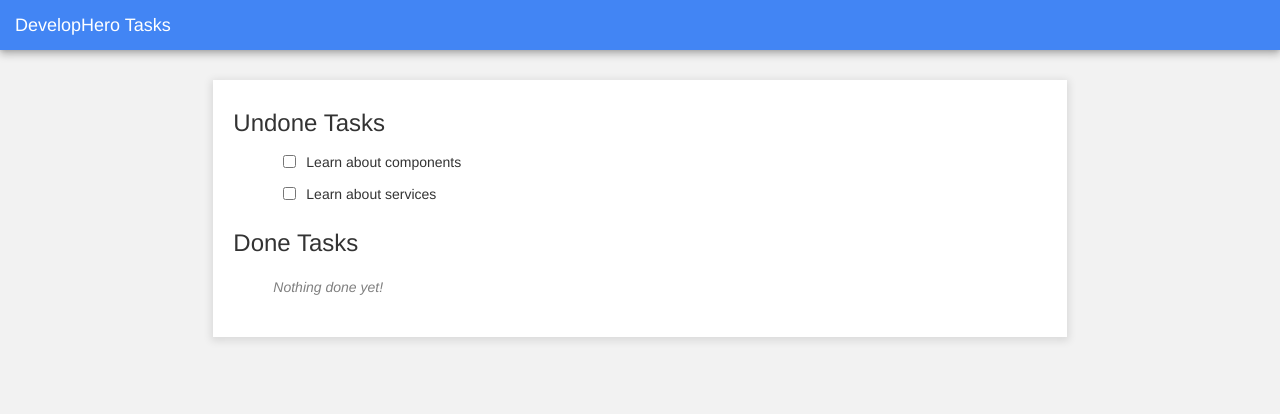
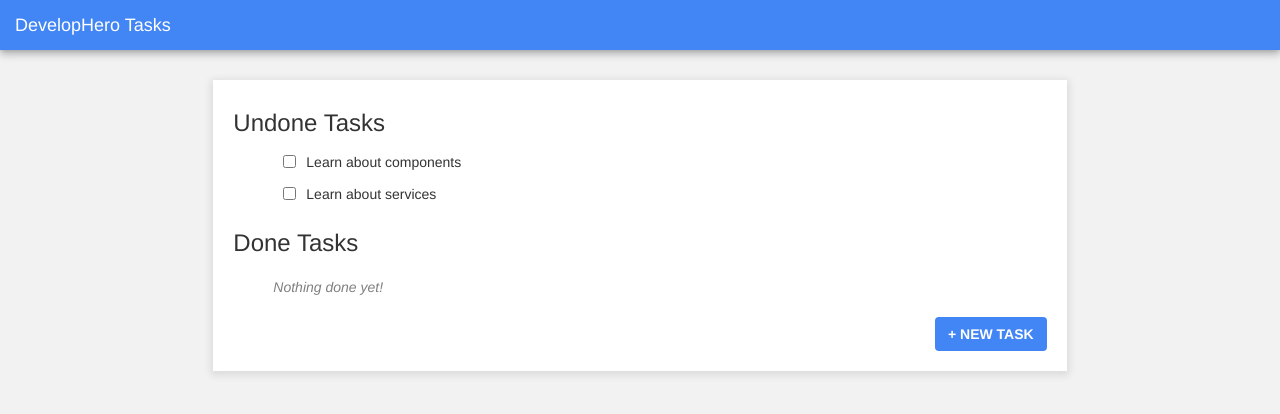
Before and after one commit to develophero/angular-tasks, an Angular app: page / in a window 1280 px wide. Shown: the top 414 px of the page. Built offline with nearby package versions, Linux system fonts and the light colour scheme.

Commit message:
add new task

```diff
--- a/src/app/task-list/task-list.component.html
+++ b/src/app/task-list/task-list.component.html
@@ -26,4 +26,11 @@
       </li>
     </ul>
   </div>
+  <div class="bottom-wrapper">
+    <div class="input-wrapper" *ngIf="newTask">
+      <input type="text" class="form-control" [(ngModel)]="newTask.content">
+    </div>
+    <button class="btn btn-primary new-task-button" (click)="newTaskClicked()" *ngIf="!newTask">+ New Task</button>
+    <button class="btn btn-primary new-task-button" (click)="saveTaskClicked()" *ngIf="newTask" [style.opacity]="newTask.content ? 1 : 0.6">Save</button>
+  </div>
 </div>
--- a/src/app/task-list/task-list.component.ts
+++ b/src/app/task-list/task-list.component.ts
@@ -1,12 +1,10 @@
 import { Component, OnInit } from '@angular/core';
-import {Router} from "@angular/router";
 
 interface Task {
   id: number,
   content: string,
   isDone: boolean
 }
-
 
 @Component({
   selector: 'app-task-list',
@@ -51,5 +49,19 @@ export class TaskListComponent implements OnInit {
     });
   }
 
+  newTaskClicked() {
+    this.newTask = {
+      id: -1,
+      content: '',
+      isDone: false
+    }
+  }
+
+  saveTaskClicked() {
+    if (this.newTask.content) {
+      this.tasks.push(this.newTask);
+      this.newTask = null;
+    }
+  }
 
 }
```
